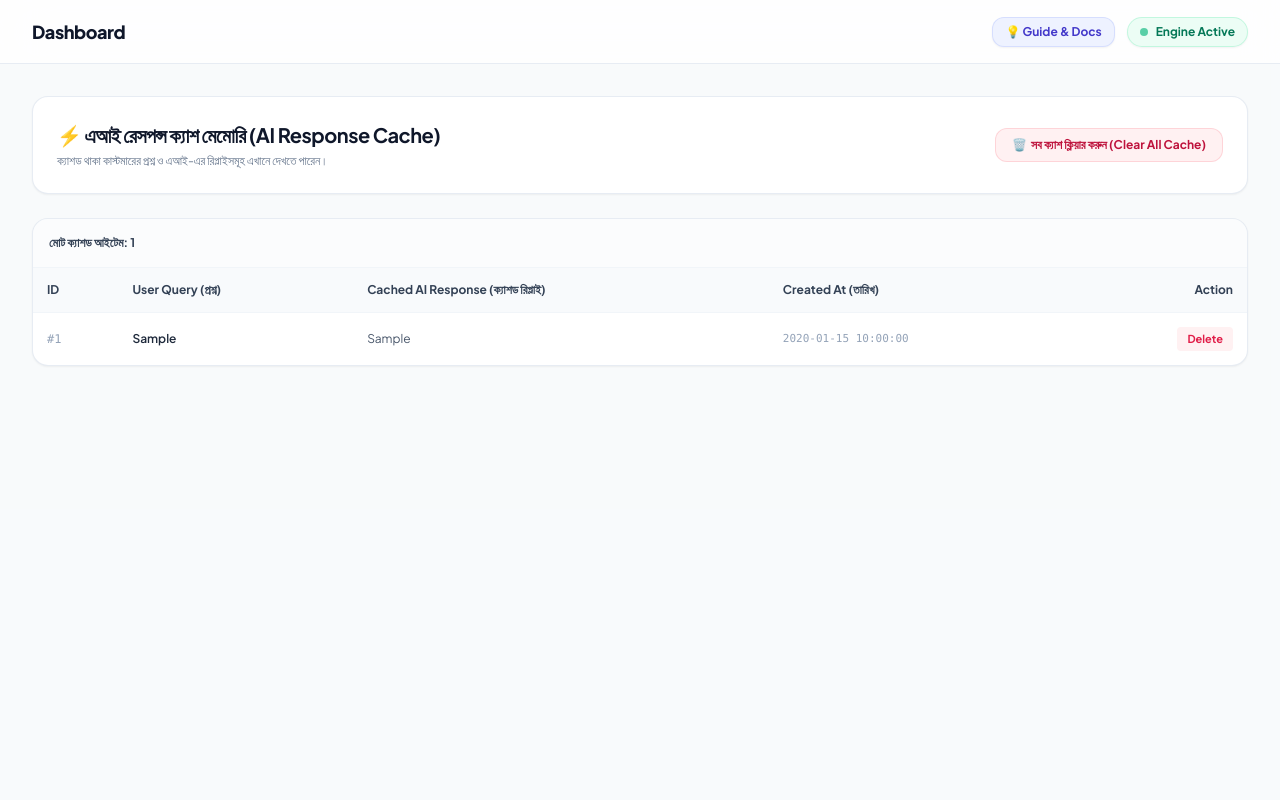
After one commit to Prantho-das/ai-chat-bot, a FastAPI app: template app/templates/cache_entries.html in a window 1280 px wide. The commit adds this page. Run offline with FastAPI, Linux system fonts and the light colour scheme; the template is opened without the code that fills it: most values are stand-ins (such as "Sample title", 1, 10 or a date in 2020); some libraries are stand-ins or nearby versions.

Commit message:
feat: implement admin panel with authentication, dashboard, and knowledge base management services

```diff
--- /dev/null
+++ b/app/templates/cache_entries.html
@@ -0,0 +1,75 @@
+{% extends "base.html" %}
+
+{% block title %}AI Response Cache Entries - Admin Panel{% endblock %}
+
+{% block content %}
+<div class="space-y-6">
+    <!-- Header -->
+    <div class="flex flex-col md:flex-row md:items-center md:justify-between gap-4 bg-white p-6 rounded-2xl border border-slate-200/80 shadow-sm">
+        <div>
+            <h1 class="text-xl font-bold text-slate-900 tracking-tight flex items-center space-x-2">
+                <span>⚡ এআই রেসপন্স ক্যাশ মেমোরি (AI Response Cache)</span>
+            </h1>
+            <p class="text-xs text-slate-500 mt-1">ক্যাশড থাকা কাস্টমারের প্রশ্ন ও এআই-এর রিপ্লাইসমূহ এখানে দেখতে পারেন।</p>
+        </div>
+        <div class="flex items-center space-x-3">
+            <form action="/admin/clear-cache" method="POST" onsubmit="return confirm('আপনি কি নিশ্চিত যে সমস্ত এআই ক্যাশ ক্লিয়ার করতে চান?');">
+                <button type="submit" class="bg-rose-50 hover:bg-rose-100 text-rose-700 border border-rose-200/80 px-4 py-2 rounded-xl text-xs font-bold transition-all flex items-center space-x-1">
+                    <span>🗑️</span>
+                    <span>সব ক্যাশ ক্লিয়ার করুন (Clear All Cache)</span>
+                </button>
+            </form>
+        </div>
+    </div>
+
+    <!-- Cache Entries List Table -->
+    <div class="bg-white rounded-2xl border border-slate-200/80 shadow-sm overflow-hidden">
+        <div class="p-4 border-b border-slate-100 bg-slate-50/50 flex justify-between items-center">
+            <span class="text-xs font-bold text-slate-700">মোট ক্যাশড আইটেম: {{ caches|length }}</span>
+        </div>
+
+        {% if caches %}
+        <div class="overflow-x-auto">
+            <table class="w-full text-left text-xs text-slate-600">
+                <thead class="bg-slate-50 text-slate-700 font-bold border-b border-slate-100">
+                    <tr>
+                        <th class="p-3.5">ID</th>
+                        <th class="p-3.5">User Query (প্রশ্ন)</th>
+                        <th class="p-3.5">Cached AI Response (ক্যাশড রিপ্লাই)</th>
+                        <th class="p-3.5">Created At (তারিখ)</th>
+                        <th class="p-3.5 text-right">Action</th>
+                    </tr>
+                </thead>
+                <tbody class="divide-y divide-slate-100">
+                    {% for item in caches %}
+                    <tr class="hover:bg-slate-50/80 transition-colors">
+                        <td class="p-3.5 font-mono text-slate-400">#{{ item.id }}</td>
+                        <td class="p-3.5 font-semibold text-slate-800 max-w-xs truncate" title="{{ item.user_query }}">
+                            {{ item.user_query }}
+                        </td>
+                        <td class="p-3.5 text-slate-600 max-w-md truncate" title="{{ item.ai_response }}">
+                            {{ item.ai_response }}
+                        </td>
+                        <td class="p-3.5 text-slate-400 font-mono text-[11px]">
+                            {{ item.created_at.strftime('%Y-%m-%d %H:%M:%S') if item.created_at else 'N/A' }}
+                        </td>
+                        <td class="p-3.5 text-right">
+                            <form action="/admin/delete-cache-entry/{{ item.id }}" method="POST" class="inline" onsubmit="return confirm('এই ক্যাশ এন্টিটি মুছতে চান?');">
+                                <button type="submit" class="text-rose-600 hover:text-rose-800 bg-rose-50 hover:bg-rose-100 px-2.5 py-1 rounded text-[11px] font-bold">
+                                    Delete
+                                </button>
+                            </form>
+                        </td>
+                    </tr>
+                    {% endfor %}
+                </tbody>
+            </table>
+        </div>
+        {% else %}
+        <div class="p-8 text-center text-slate-400 text-xs">
+            বর্তমানে কোনো ক্যাশ মেমোরি আইটেম খালি রয়েছে।
+        </div>
+        {% endif %}
+    </div>
+</div>
+{% endblock %}
```
Also changed, not shown: app/routers/admin.py (+31 -0 lines), app/services/ai_service.py (+16 -15 lines), app/templates/settings.html (+14 -8 lines).
